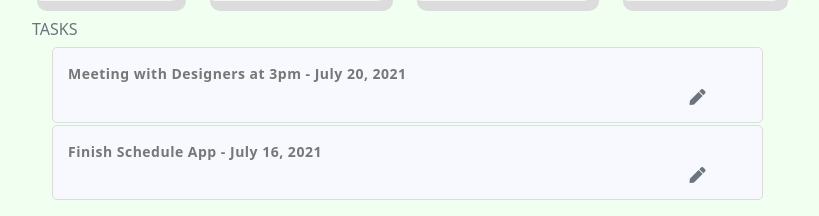
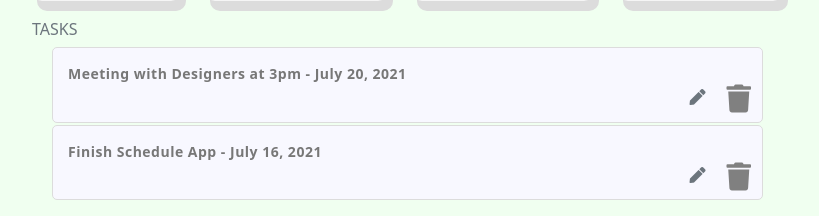
Before and after one commit to Tamunokuro/ScheduleApp, a Django app: page / in a window 1280 px wide. Shown: the part 712-928 px from the top of the page, without its empty margins (118-937 px from the left). Run offline with Django 3.2, Linux system fonts and the light colour scheme; data comes from the database, SQL or seed files in the repository; some libraries are stand-ins or nearby versions.

Commit message:
CSS button edits

```diff
--- a/static/css/style.css
+++ b/static/css/style.css
@@ -43,7 +43,7 @@ button {
   border: none;
   outline: none;
   height: 50px;
-  font-size: 20px;
+  font-size: 14px;
   color: gray;
   cursor: pointer;
   /* -webkit-transition: all 0.3s;
--- a/templates/todo/index.html
+++ b/templates/todo/index.html
@@ -104,7 +104,7 @@
 
                 <form action="{% url 'delete' todo.id %}" method="POST" class="d-inline">
                   {% csrf_token %}
-                  <button class="deleteTask" type="submit"><span><i class="fa fa-trash-o"></i></span></button>
+                  <button class="deleteTask" type="submit"><i class="fa fa-trash fa-2x"></i></button>
                 </form>
               </li>
               {% endfor %}
```
